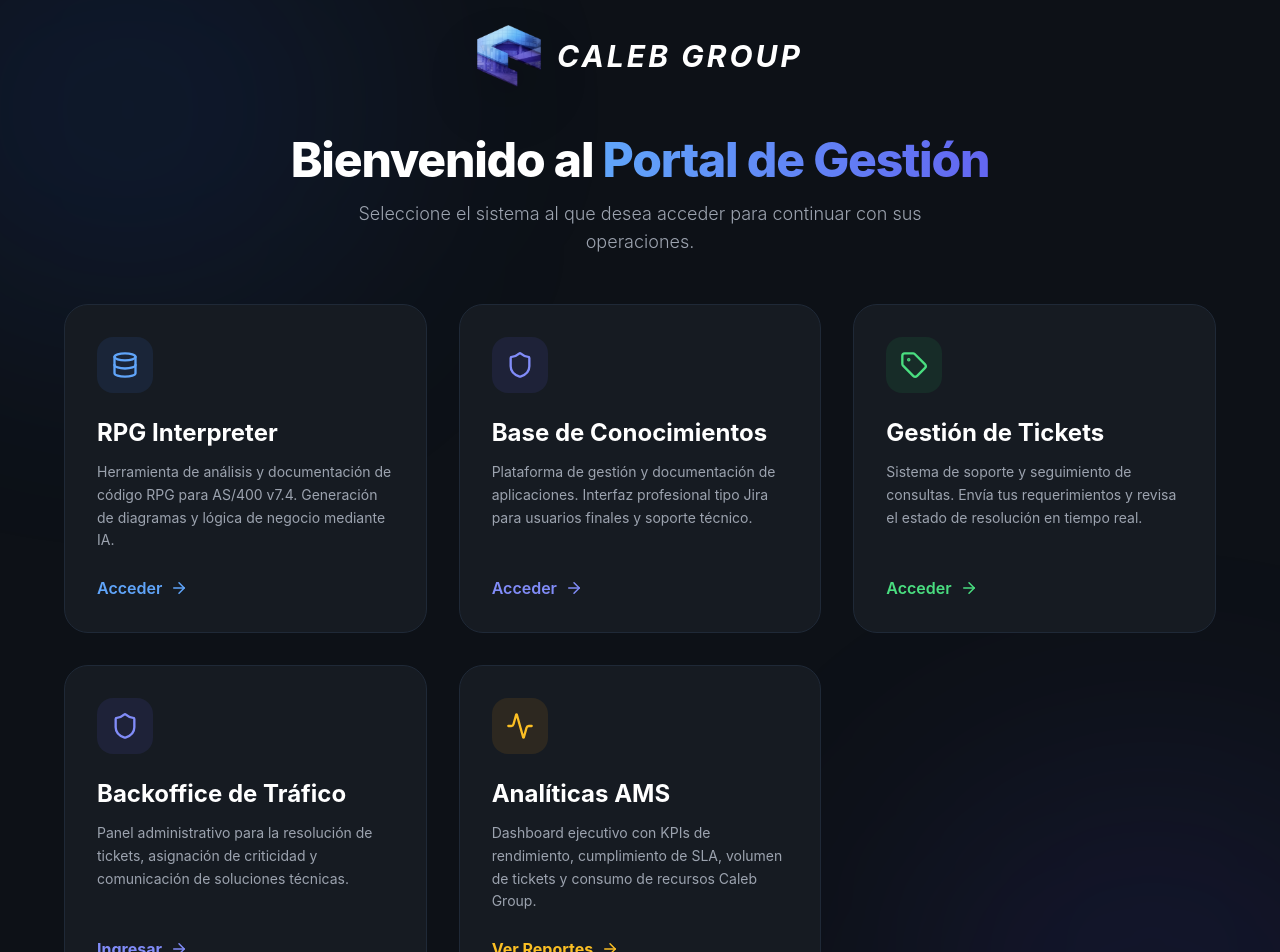
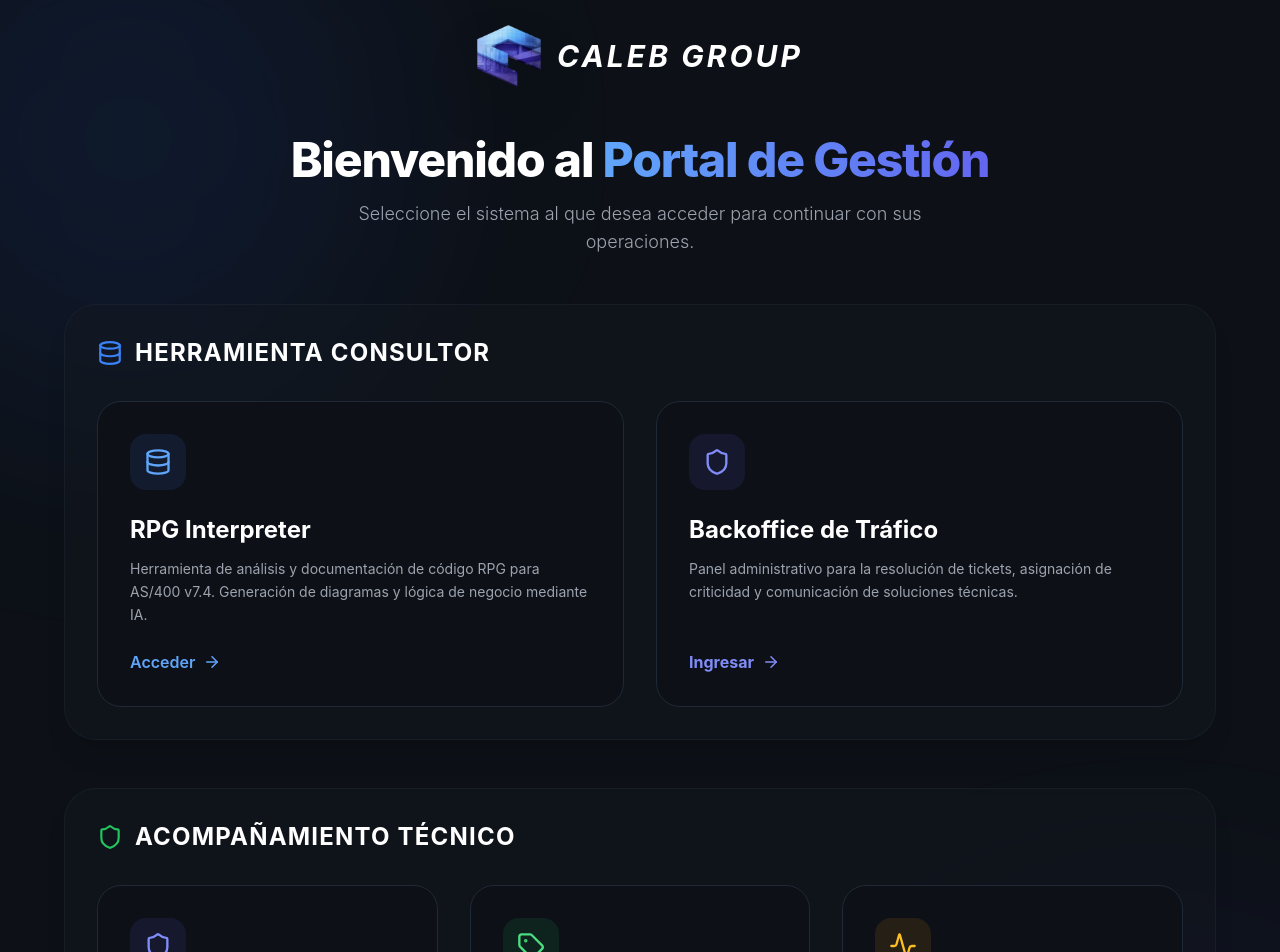
Before and after one commit to felipeabarcabelmar/RPGInterpreter, a React app in the folder frontend/: page / in a window 1280 px wide. Shown: the top 952 px of the page. Built offline with nearby package versions, Linux system fonts and the light colour scheme; no server answers; the HTML template or start-up script is replaced by a standard one.

Commit message:
Update SystemSelectorView and group visually

```diff
--- a/frontend/src/views/SystemSelectorView.tsx
+++ b/frontend/src/views/SystemSelectorView.tsx
@@ -26,11 +26,18 @@ const SystemSelectorView: React.FC<SystemSelectorViewProps> = ({ onSelect }) =>
                     Seleccione el sistema al que desea acceder para continuar con sus operaciones.
                 </p>
 
-                <div className="grid md:grid-cols-3 gap-8">
+                <div className="w-full space-y-12 text-left">
+                    {/* Herramienta Consultor Group */}
+                    <div className="bg-[#161b22]/40 border border-gray-800/50 rounded-[2rem] p-8 backdrop-blur-sm shadow-xl">
+                        <h3 className="text-2xl font-bold text-white mb-8 tracking-wider flex items-center gap-3">
+                            <Database size={26} className="text-blue-500" />
+                            HERRAMIENTA CONSULTOR
+                        </h3>
+                        <div className="grid md:grid-cols-2 gap-8">
                             {/* RPG Card */}
                             <button
                                 onClick={() => onSelect('rpg')}
-                        className="group relative bg-[#161b22] border border-gray-800 p-8 rounded-3xl text-left transition-all hover:border-blue-500/50 hover:bg-[#1c2128] hover:shadow-2xl hover:shadow-blue-900/10 flex flex-col"
+                                className="group relative bg-[#0d1117] border border-gray-800 p-8 rounded-3xl text-left transition-all hover:border-blue-500/50 hover:bg-[#1c2128] hover:shadow-2xl hover:shadow-blue-900/10 flex flex-col h-full"
                             >
                                 <div className="w-14 h-14 bg-blue-500/10 rounded-2xl flex items-center justify-center mb-6 group-hover:scale-110 transition-transform">
                                     <Database size={28} className="text-blue-400" />
@@ -39,18 +46,44 @@ const SystemSelectorView: React.FC<SystemSelectorViewProps> = ({ onSelect }) =>
                                 <p className="text-gray-400 text-sm leading-relaxed mb-6 flex-1">
                                     Herramienta de análisis y documentación de código RPG para AS/400 v7.4. Generación de diagramas y lógica de negocio mediante IA.
                                 </p>
-                        <div className="flex items-center gap-2 text-blue-400 font-semibold group-hover:gap-3 transition-all">
+                                <div className="flex items-center gap-2 text-blue-400 font-semibold group-hover:gap-3 transition-all mt-auto">
                                     <span>Acceder</span>
                                     <ArrowRight size={18} />
                                 </div>
                             </button>
 
+                            {/* Backoffice Card */}
+                            <button
+                                onClick={() => onSelect('backoffice')}
+                                className="group relative bg-[#0d1117] border border-gray-800 p-8 rounded-3xl text-left transition-all hover:border-indigo-500/50 hover:bg-[#1c2128] hover:shadow-2xl hover:shadow-indigo-900/10 flex flex-col h-full"
+                            >
+                                <div className="w-14 h-14 bg-indigo-500/10 rounded-2xl flex items-center justify-center mb-6 group-hover:scale-110 transition-transform">
+                                    <Shield size={28} className="text-indigo-400" />
+                                </div>
+                                <h3 className="text-2xl font-bold text-white mb-3">Backoffice de Tráfico</h3>
+                                <p className="text-gray-400 text-sm leading-relaxed mb-6 flex-1">
+                                    Panel administrativo para la resolución de tickets, asignación de criticidad y comunicación de soluciones técnicas.
+                                </p>
+                                <div className="flex items-center gap-2 text-indigo-400 font-bold group-hover:gap-3 transition-all mt-auto">
+                                    <span>Ingresar</span>
+                                    <ArrowRight size={18} />
+                                </div>
+                            </button>
+                        </div>
+                    </div>
+
+                    {/* Acompañamiento Técnico Group */}
+                    <div className="bg-[#161b22]/40 border border-gray-800/50 rounded-[2rem] p-8 backdrop-blur-sm shadow-xl">
+                        <h3 className="text-2xl font-bold text-white mb-8 tracking-wider flex items-center gap-3">
+                            <Shield size={26} className="text-green-500" />
+                            ACOMPAÑAMIENTO TÉCNICO
+                        </h3>
+                        <div className="grid md:grid-cols-3 gap-8">
                             {/* AMS Card */}
                             <button
                                 onClick={() => onSelect('ams')}
-                        className="group relative bg-[#161b22] border border-gray-800 p-8 rounded-3xl text-left transition-all hover:border-indigo-500/50 hover:bg-[#1c2128] hover:shadow-2xl hover:shadow-indigo-900/10 flex flex-col"
+                                className="group relative bg-[#0d1117] border border-gray-800 p-8 rounded-3xl text-left transition-all hover:border-indigo-500/50 hover:bg-[#1c2128] hover:shadow-2xl hover:shadow-indigo-900/10 flex flex-col h-full"
                             >
-
                                 <div className="w-14 h-14 bg-indigo-500/10 rounded-2xl flex items-center justify-center mb-6 group-hover:scale-110 transition-transform">
                                     <Shield size={28} className="text-indigo-400" />
                                 </div>
@@ -58,7 +91,7 @@ const SystemSelectorView: React.FC<SystemSelectorViewProps> = ({ onSelect }) =>
                                 <p className="text-gray-400 text-sm leading-relaxed mb-6 flex-1">
                                     Plataforma de gestión y documentación de aplicaciones. Interfaz profesional tipo Jira para usuarios finales y soporte técnico.
                                 </p>
-                        <div className="flex items-center gap-2 text-indigo-400 font-semibold group-hover:gap-3 transition-all">
+                                <div className="flex items-center gap-2 text-indigo-400 font-semibold group-hover:gap-3 transition-all mt-auto">
                                     <span>Acceder</span>
                                     <ArrowRight size={18} />
                                 </div>
@@ -67,7 +100,7 @@ const SystemSelectorView: React.FC<SystemSelectorViewProps> = ({ onSelect }) =>
                             {/* Tickets Card */}
                             <button
                                 onClick={() => onSelect('tickets')}
-                        className="group relative bg-[#161b22] border border-gray-800 p-8 rounded-3xl text-left transition-all hover:border-green-500/50 hover:bg-[#1c2128] hover:shadow-2xl hover:shadow-green-900/10 flex flex-col"
+                                className="group relative bg-[#0d1117] border border-gray-800 p-8 rounded-3xl text-left transition-all hover:border-green-500/50 hover:bg-[#1c2128] hover:shadow-2xl hover:shadow-green-900/10 flex flex-col h-full"
                             >
                                 <div className="w-14 h-14 bg-green-500/10 rounded-2xl flex items-center justify-center mb-6 group-hover:scale-110 transition-transform">
                                     <Tag size={28} className="text-green-400" />
@@ -76,26 +109,8 @@ const SystemSelectorView: React.FC<SystemSelectorViewProps> = ({ onSelect }) =>
                                 <p className="text-gray-400 text-sm leading-relaxed mb-6 flex-1">
                                     Sistema de soporte y seguimiento de consultas. Envía tus requerimientos y revisa el estado de resolución en tiempo real.
                                 </p>
-                        <div className="flex items-center gap-2 text-green-400 font-semibold group-hover:gap-3 transition-all">
+                                <div className="flex items-center gap-2 text-green-400 font-semibold group-hover:gap-3 transition-all mt-auto">
                                     <span>Acceder</span>
-                            <ArrowRight size={18} />
-                        </div>
-                    </button>
-
-                    {/* Backoffice Card */}
-                    <button
-                        onClick={() => onSelect('backoffice')}
-                        className="group relative bg-[#161b22] border border-gray-800 p-8 rounded-3xl text-left transition-all hover:border-indigo-500/50 hover:bg-[#1c2128] hover:shadow-2xl hover:shadow-indigo-900/10 flex flex-col"
-                    >
-                        <div className="w-14 h-14 bg-indigo-500/10 rounded-2xl flex items-center justify-center mb-6 group-hover:scale-110 transition-transform">
-                            <Shield size={28} className="text-indigo-400" />
-                        </div>
-                        <h3 className="text-2xl font-bold text-white mb-3">Backoffice de Tráfico</h3>
-                        <p className="text-gray-400 text-sm leading-relaxed mb-6 flex-1">
-                            Panel administrativo para la resolución de tickets, asignación de criticidad y comunicación de soluciones técnicas.
-                        </p>
-                        <div className="flex items-center gap-2 text-indigo-400 font-bold group-hover:gap-3 transition-all">
-                            <span>Ingresar</span>
                                     <ArrowRight size={18} />
                                 </div>
                             </button>
@@ -103,7 +118,7 @@ const SystemSelectorView: React.FC<SystemSelectorViewProps> = ({ onSelect }) =>
                             {/* Analytics Card */}
                             <button
                                 onClick={() => onSelect('analytics')}
-                        className="group relative bg-[#161b22] border border-gray-800 p-8 rounded-3xl text-left transition-all hover:border-amber-500/50 hover:bg-[#1c2128] hover:shadow-2xl hover:shadow-amber-900/10 flex flex-col"
+                                className="group relative bg-[#0d1117] border border-gray-800 p-8 rounded-3xl text-left transition-all hover:border-amber-500/50 hover:bg-[#1c2128] hover:shadow-2xl hover:shadow-amber-900/10 flex flex-col h-full"
                             >
                                 <div className="w-14 h-14 bg-amber-500/10 rounded-2xl flex items-center justify-center mb-6 group-hover:scale-110 transition-transform">
                                     <Activity size={28} className="text-amber-400" />
@@ -112,11 +127,13 @@ const SystemSelectorView: React.FC<SystemSelectorViewProps> = ({ onSelect }) =>
                                 <p className="text-gray-400 text-sm leading-relaxed mb-6 flex-1">
                                     Dashboard ejecutivo con KPIs de rendimiento, cumplimiento de SLA, volumen de tickets y consumo de recursos Caleb Group.
                                 </p>
-                        <div className="flex items-center gap-2 text-amber-400 font-bold group-hover:gap-3 transition-all">
+                                <div className="flex items-center gap-2 text-amber-400 font-bold group-hover:gap-3 transition-all mt-auto">
                                     <span>Ver Reportes</span>
                                     <ArrowRight size={18} />
                                 </div>
                             </button>
+                        </div>
+                    </div>
                 </div>
 
 
```
Lines whose indentation alone changed are shown as unchanged.
